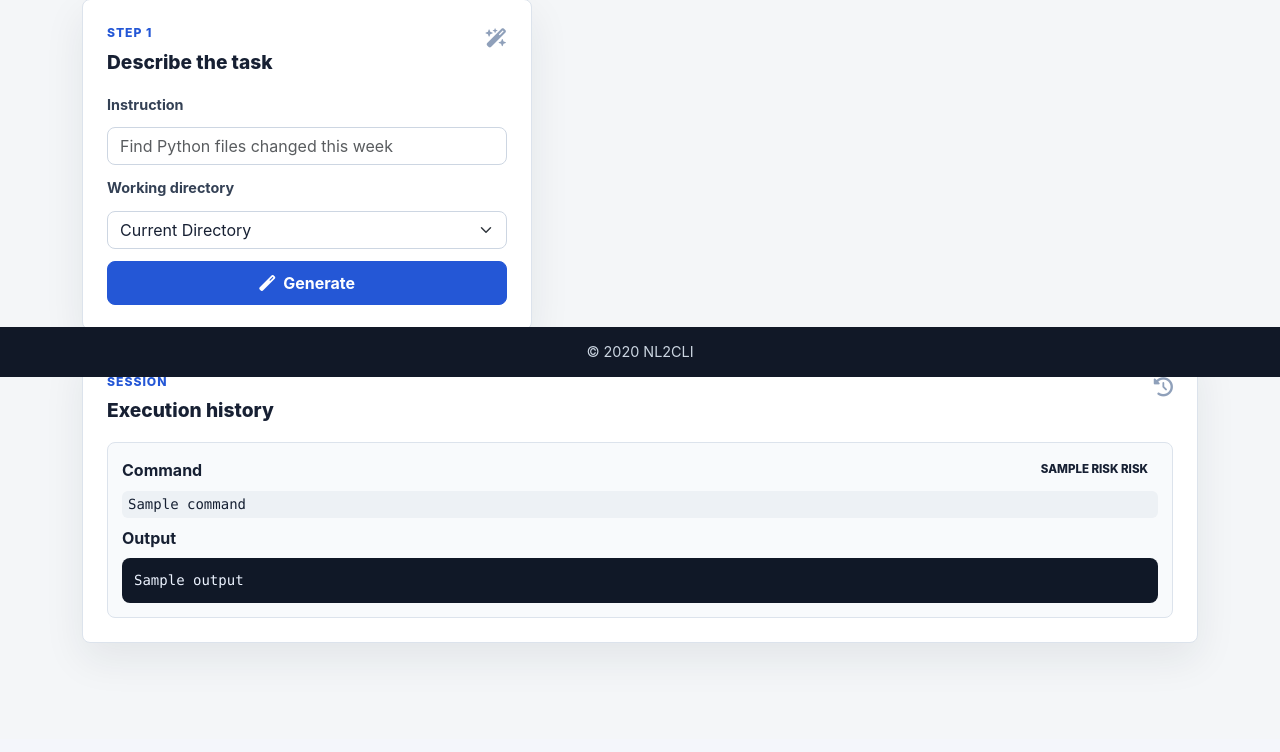
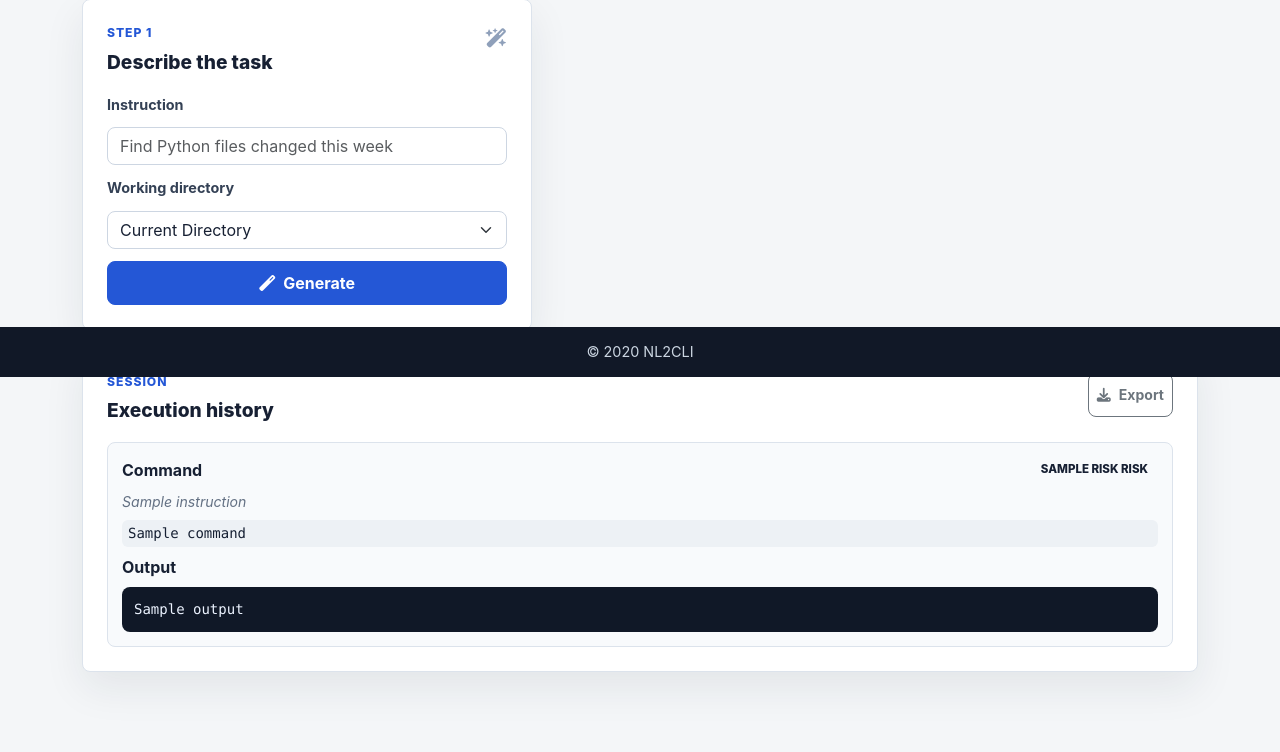
Before and after one commit to aryansharma2k2/NLP2CLI, a Flask app: template templates/index.html in a window 1280 px wide. Shown: the part 423-1175 px from the top of the page. Before the commit the page ends 1077 px from the top, so only its background shows below. Run offline with Flask 3, Linux system fonts and the light colour scheme; the template is opened without the code that fills it: most values are stand-ins (such as "Sample title", 1, 10 or a date in 2020).

Commit message:
session persistence, instruction tracking, markdown export

````diff
--- a/app.py
+++ b/app.py
@@ -1,8 +1,10 @@
+import json
 import os
 from dataclasses import asdict
 from datetime import datetime
+from pathlib import Path
 
-from flask import Flask, jsonify, render_template, request
+from flask import Flask, Response, jsonify, render_template, request
 
 from commands import execute_command, get_file_context, validate_and_correct_command
 from generators import DEFAULT_GENERATOR, generate_command
@@ -10,8 +12,71 @@ from preview import preview_command
 from safety import analyze_command
 
 
+SESSION_FILE = Path("session.json")
+
 app = Flask(__name__)
-history = []
+
+
+def load_history():
+    if SESSION_FILE.exists():
+        try:
+            return json.loads(SESSION_FILE.read_text())
+        except Exception:
+            return []
+    return []
+
+
+def save_history(history):
+    try:
+        SESSION_FILE.write_text(json.dumps(history, indent=2))
+    except Exception as exc:
+        print(f"Failed to save session: {exc}")
+
+
+def build_markdown_export(history):
+    lines = [
+        "# NL2CLI Session Export",
+        "",
+        f"*Exported: {datetime.now().strftime('%Y-%m-%d %H:%M:%S')}*",
+        "",
+    ]
+
+    if not history:
+        lines.append("*No commands have been executed in this session.*")
+        return "\n".join(lines)
+
+    for i, entry in enumerate(history, 1):
+        instruction = entry.get("instruction", "")
+        command = entry.get("command", "")
+        output = entry.get("output", "").strip()
+        risk = entry.get("analysis", {}).get("risk", "unknown")
+        executed_at = entry.get("executed_at", "")
+
+        heading = instruction or command
+        lines += [
+            "---",
+            "",
+            f"## {i}. {heading}",
+            "",
+        ]
+        if instruction:
+            lines += [f"**Intent:** {instruction}", ""]
+        lines += [
+            f"**Command:** `{command}`  ",
+            f"**Risk:** {risk}  ",
+            f"**Executed:** {executed_at}",
+            "",
+            "**Output:**",
+            "```",
+            output or "(no output)",
+            "```",
+            "",
+        ]
+
+    return "\n".join(lines)
+
+
+history = load_history()
 
 
 @app.route("/")
@@ -58,6 +123,7 @@ def execute():
     data = request.json
     command = data.get("command", "")
     directory = data.get("directory", ".")
+    instruction = data.get("instruction", "")
     confirmed_high_risk = data.get("confirmed_high_risk", False)
     if not command:
         return jsonify({"error": "No command provided"}), 400
@@ -71,12 +137,15 @@ def execute():
             }), 403
 
         output = execute_command(command, directory)
-        history.append({
+        entry = {
+            "instruction": instruction,
             "command": command,
             "output": output,
             "analysis": asdict(analysis),
             "executed_at": datetime.now().strftime("%Y-%m-%d %H:%M:%S"),
-        })
+        }
+        history.append(entry)
+        save_history(history)
         return jsonify({"output": output, "analysis": asdict(analysis)})
     except Exception as exc:
         print(str(exc))
@@ -97,5 +166,15 @@ def preview():
         return jsonify({"error": str(exc)}), 500
 
 
+@app.route("/export")
+def export():
+    md = build_markdown_export(history)
+    return Response(
+        md,
+        mimetype="text/markdown",
+        headers={"Content-Disposition": "attachment; filename=nl2cli-session.md"},
+    )
+
+
 if __name__ == "__main__":
     app.run(debug=True)
--- a/static/app.js
+++ b/static/app.js
@@ -11,6 +11,11 @@ document.addEventListener("DOMContentLoaded", () => {
     elements.commandForm.addEventListener("submit", handleGenerate);
     elements.executeCommand.addEventListener("click", handleExecute);
     elements.refreshPreview.addEventListener("click", fetchPreview);
+
+    Object.assign(elements, {
+        exportBtn: document.getElementById("exportBtn"),
+        historyEmpty: document.getElementById("historyEmpty"),
+    });
 });
 
 function bindElements() {
@@ -69,6 +74,7 @@ async function handleExecute() {
 
     try {
         const response = await postJson("/execute", {
+            instruction: elements.instruction.value,
             command: elements.editableCommand.value,
             directory: elements.directory.value,
             confirmed_high_risk: elements.confirmHighRisk.checked,
@@ -76,7 +82,7 @@ async function handleExecute() {
 
         elements.outputText.textContent = response.output;
         renderAnalysis(response.analysis);
-        prependHistory(elements.editableCommand.value, response.output, response.analysis);
+        prependHistory(elements.instruction.value, elements.editableCommand.value, response.output, response.analysis);
         state.outputModal.show();
     } catch (error) {
         if (error.payload?.analysis) {
@@ -174,7 +180,14 @@ function renderModelStatus(status) {
     elements.modelStatus.textContent = `Generated with ${status.model_id}.`;
 }
 
-function prependHistory(command, output, analysis) {
+function prependHistory(instruction, command, output, analysis) {
+    if (elements.historyEmpty) {
+        elements.historyEmpty.hidden = true;
+    }
+    if (elements.exportBtn) {
+        elements.exportBtn.hidden = false;
+    }
+
     const item = document.createElement("li");
     item.className = "history-item";
 
@@ -189,11 +202,21 @@ function prependHistory(command, output, analysis) {
         heading.append(badge);
     }
 
+    const children = [heading];
+
+    if (instruction) {
+        const intentEl = document.createElement("p");
+        intentEl.className = "history-instruction";
+        intentEl.textContent = instruction;
+        children.push(intentEl);
+    }
+
     const outputLabel = strongText("Output");
     const outputBlock = document.createElement("pre");
     outputBlock.textContent = output;
 
-    item.append(heading, codeText(command), outputLabel, outputBlock);
+    children.push(codeText(command), outputLabel, outputBlock);
+    item.append(...children);
     elements.historyList.prepend(item);
 }
 
--- a/static/style.css
+++ b/static/style.css
@@ -363,6 +363,19 @@ body {
     justify-content: space-between;
 }
 
+.history-instruction {
+    color: var(--muted);
+    font-size: 0.88rem;
+    font-style: italic;
+    margin: 0;
+}
+
+.history-empty {
+    color: var(--muted);
+    font-size: 0.95rem;
+    margin: 0 0 8px;
+}
+
 code {
     background: var(--code-bg);
     border-radius: 6px;
--- a/templates/index.html
+++ b/templates/index.html
@@ -116,8 +116,15 @@
                     <p class="eyebrow">Session</p>
                     <h2>Execution history</h2>
                 </div>
-                <i class="fas fa-clock-rotate-left panel-icon"></i>
+                <a href="/export" id="exportBtn" class="btn btn-sm btn-outline-secondary" {% if not history %}hidden{% endif %}>
+                    <i class="fas fa-download"></i>
+                    Export
+                </a>
             </div>
+
+            {% if not history %}
+            <p class="history-empty" id="historyEmpty">No commands executed yet. Generate and run a command to see it here.</p>
+            {% endif %}
 
             <ul class="history-list" id="historyList">
                 {% for entry in history %}
@@ -128,6 +135,9 @@
                         <span class="risk-badge risk-{{ entry.analysis.risk }}">{{ entry.analysis.risk }} risk</span>
                         {% endif %}
                     </div>
+                    {% if entry.instruction %}
+                    <p class="history-instruction">{{ entry.instruction }}</p>
+                    {% endif %}
                     <code>{{ entry.command }}</code>
                     <strong>Output</strong>
                     <pre>{{ entry.output }}</pre>
````
